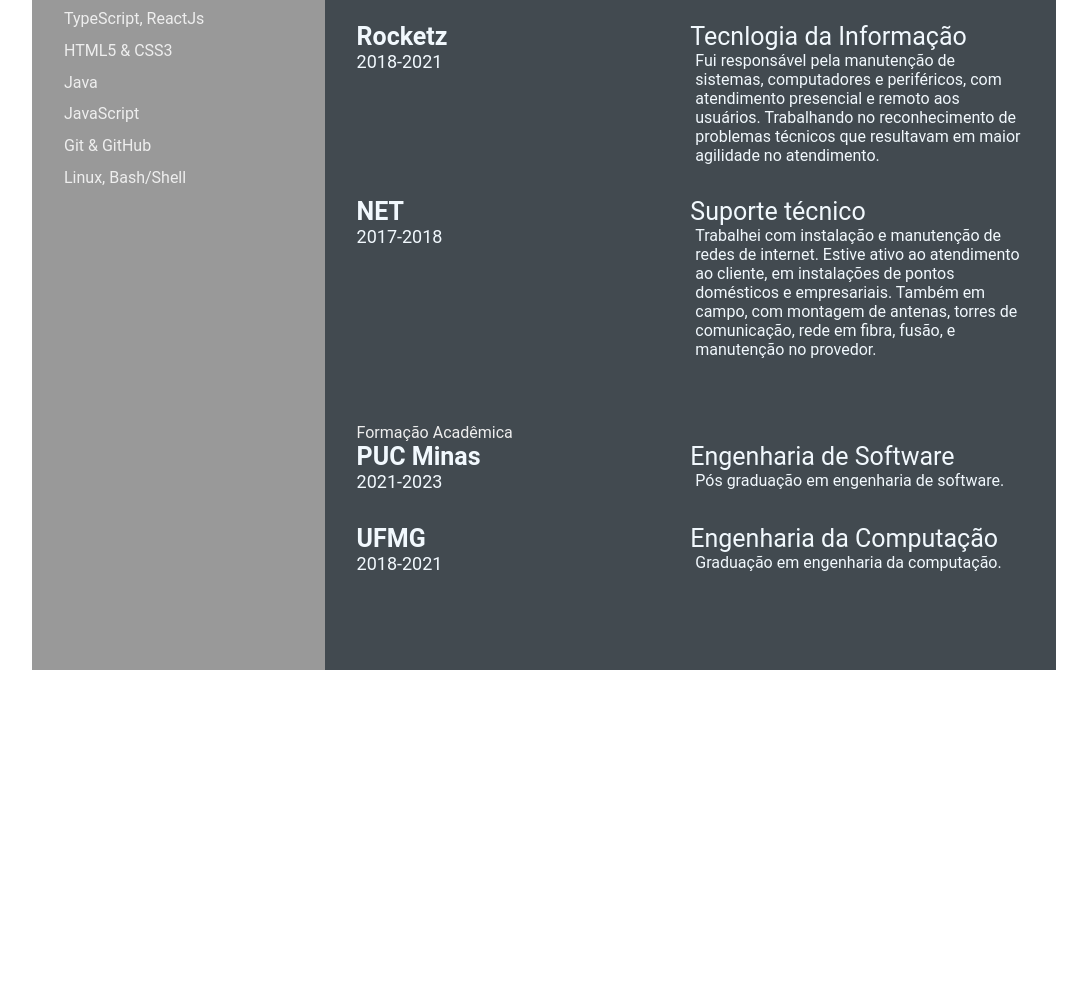
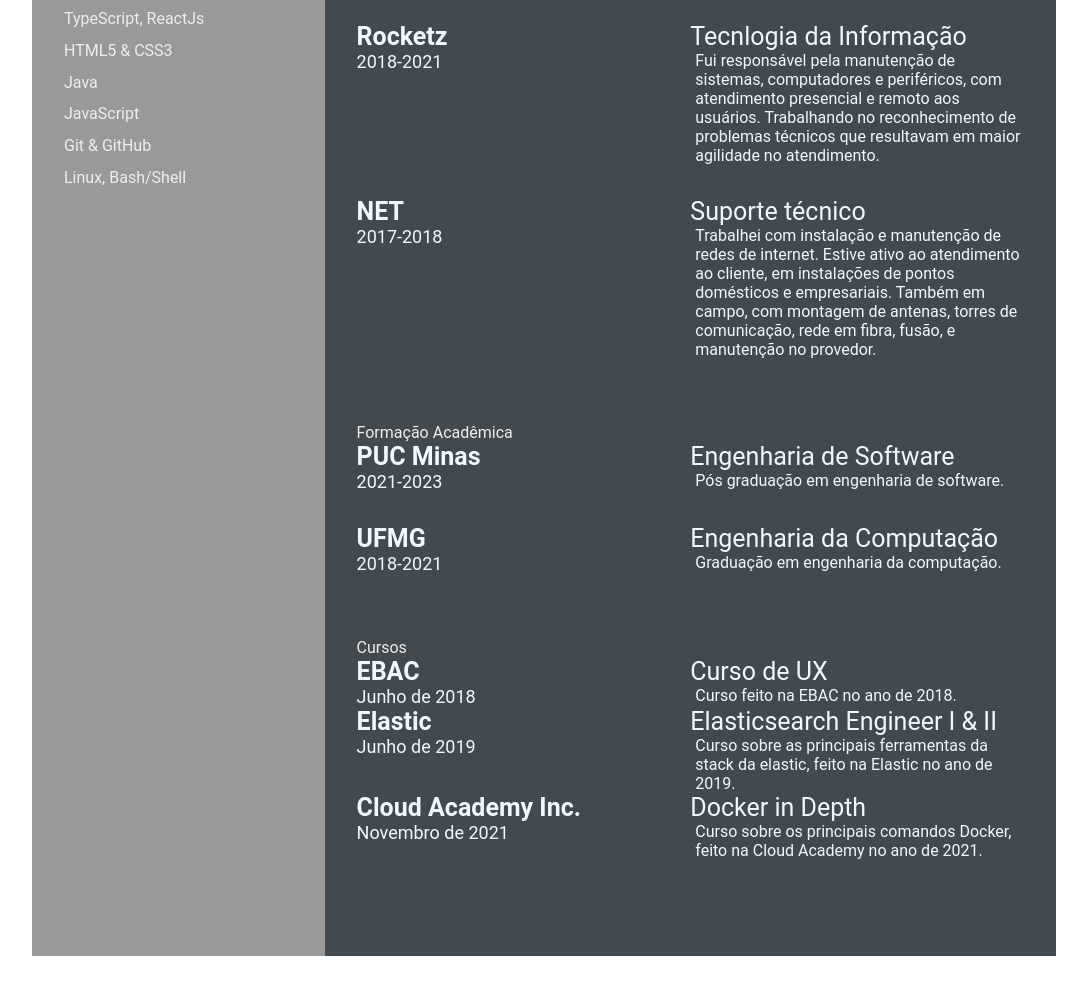
Before and after one commit to brxnodavinci/brxnodavinci.github.io, a plain HTML site: page index.html in a window 1280 px wide. Shown: the part 621-1609 px from the top of the page, without its empty margins (96-1183 px from the left). Before the commit the page ends 1323 px from the top, so only its background shows below. Drawn offline with Linux system fonts and the light colour scheme.

Commit message:
change index.html add awards contents (#8)

```diff
--- a/index.html
+++ b/index.html
@@ -155,9 +155,45 @@
                         </div>
                     </div>
                 </section>
-            </div>
+                <section class="awards gap">
+                    <div class="right-title">Cursos</div>
+                    <div class="awards-contents">
+                        <div class="awards-left">
+                            <p class="awards-company-name">EBAC</p>
+                            <p class="awards-time-period">Junho de 2018</p>
+                            </p>
+                        </div>
+                        <div class="awards-right">
+                            <p class="awards-name">Curso de UX</p>
+                            <p class="awards-desc">
+                                Curso feito na EBAC no ano de 2018.
+                            </p>
+                        </div>
+                        <div class="awards-left">
+                            <p class="awards-company-name">Elastic</p>
+                            <p class="awards-time-period">Junho de 2019
+                            </p>
+                        </div>
+                        <div class="awards-right">
+                            <p class="awards-name">Elasticsearch Engineer I & II</p>
+                            <p class="awards-desc">
+                                Curso sobre as principais ferramentas da stack da elastic, feito na Elastic no ano de 2019.
+                                </p>
+                            </div>
+                        <div class="awards-left">
+                            <p class="awards-company-name">Cloud Academy Inc.</p>
+                            <p class="awards-time-period">Novembro de 2021</p>
+                            </p>
+                        </div>
+                        <div class="awards-right">
+                            <p class="awards-name">Docker in Depth</p>
+                            <p class="awards-desc">
+                                Curso sobre os principais comandos Docker, feito na Cloud Academy no ano de 2021.
+                            </p>
+                        </div>
+                    </div>
+                </section>
         </section>
     </main>
 </body>
-
 </html>
```
